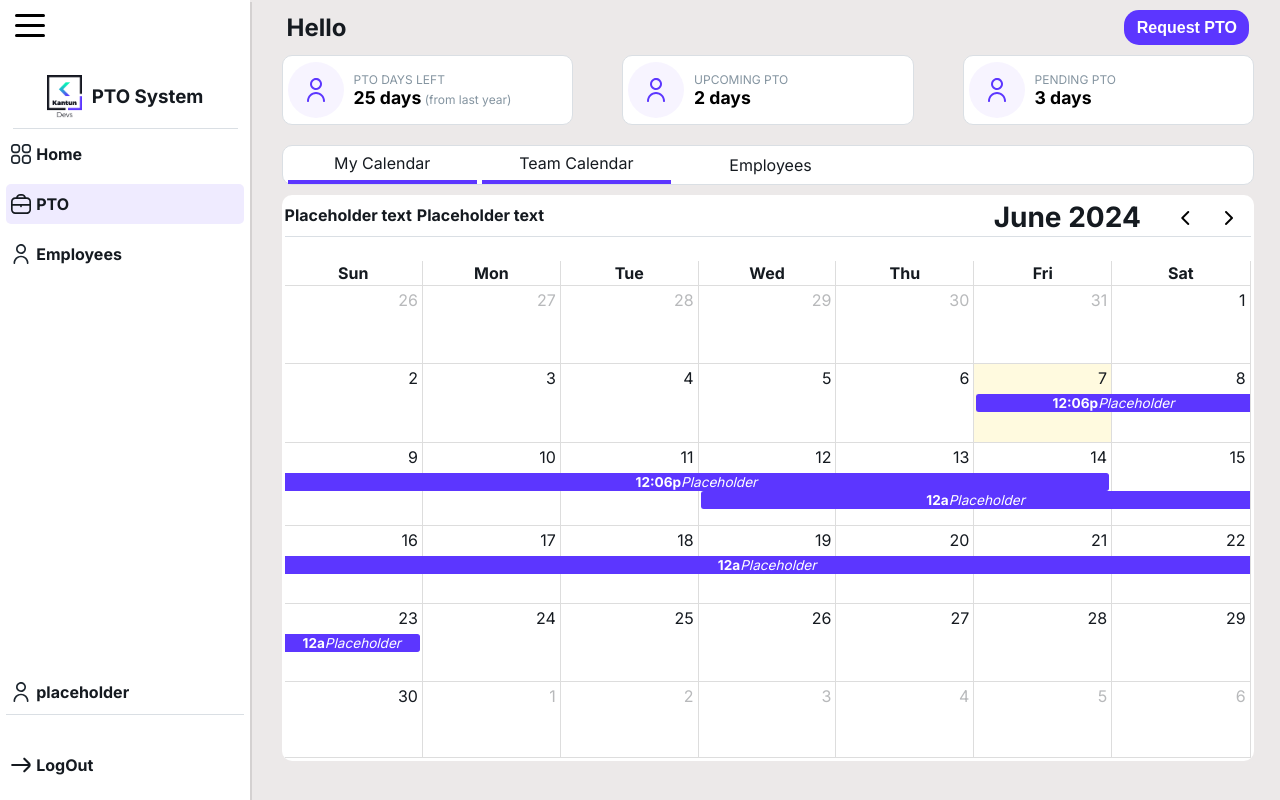
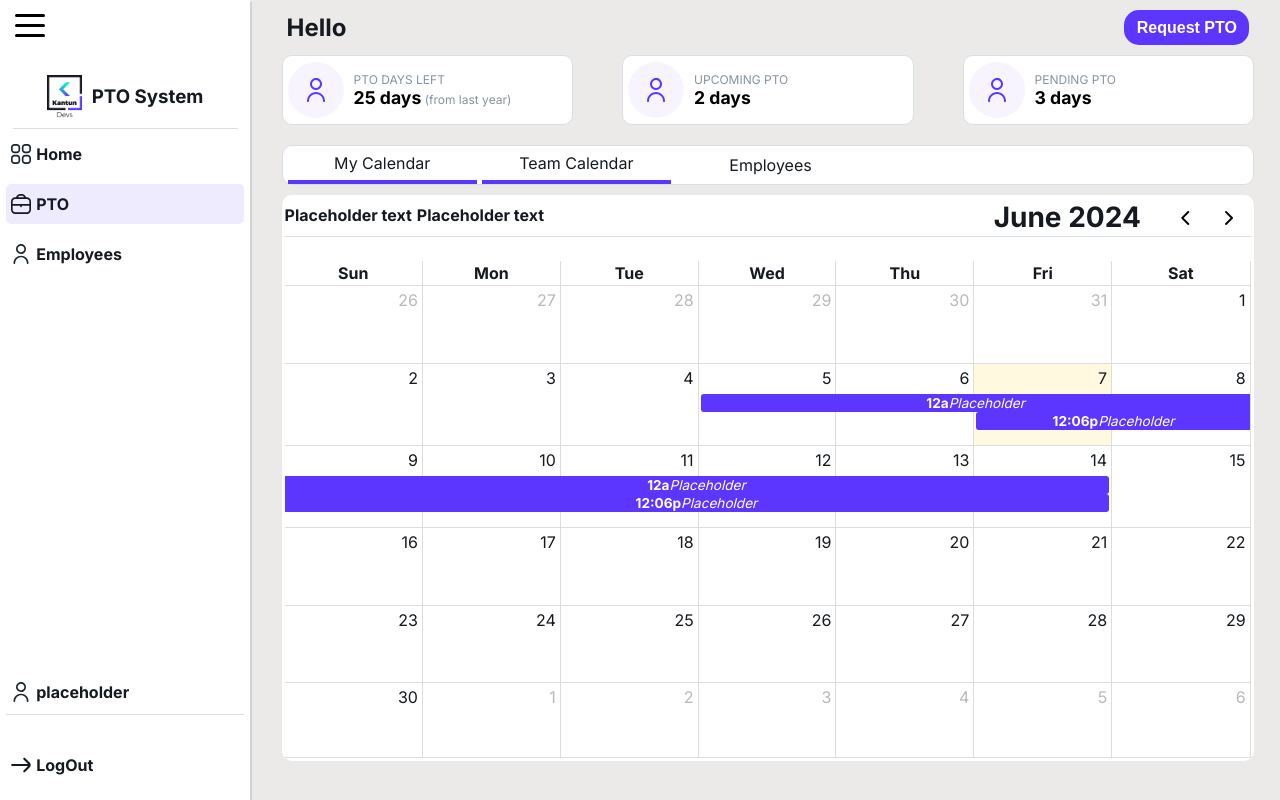
Before and after one commit to Sventajz/vacation-calendar, a Next.js app: page /dashboard/pto in a window 1280 px wide. Built offline with nearby package versions, Linux system fonts and the light colour scheme.

Commit message:
minor commit

```diff
--- a/src/components/pages/pto/index.js
+++ b/src/components/pages/pto/index.js
@@ -26,14 +26,14 @@ const events = [
     end: new Date(2024, 5, 15),
   },
   {
-    title: `Placeholder`,
-    start: new Date(2024, 5, 12),
-    end: new Date(2024, 5, 24),
+    title: "Placeholder",
+    start: new Date(2024, 6, 10),
+    end: new Date(2024, 6, 15),
   },
   {
-    title: `Placeholder`,
-    start: new Date(2024, 6, 12),
-    end: new Date(2024, 6, 14),
+    title: "Placeholder",
+    start: new Date(2024, 5, 5),
+    end: new Date(2024, 5, 15),
   },
 ];
 
```
